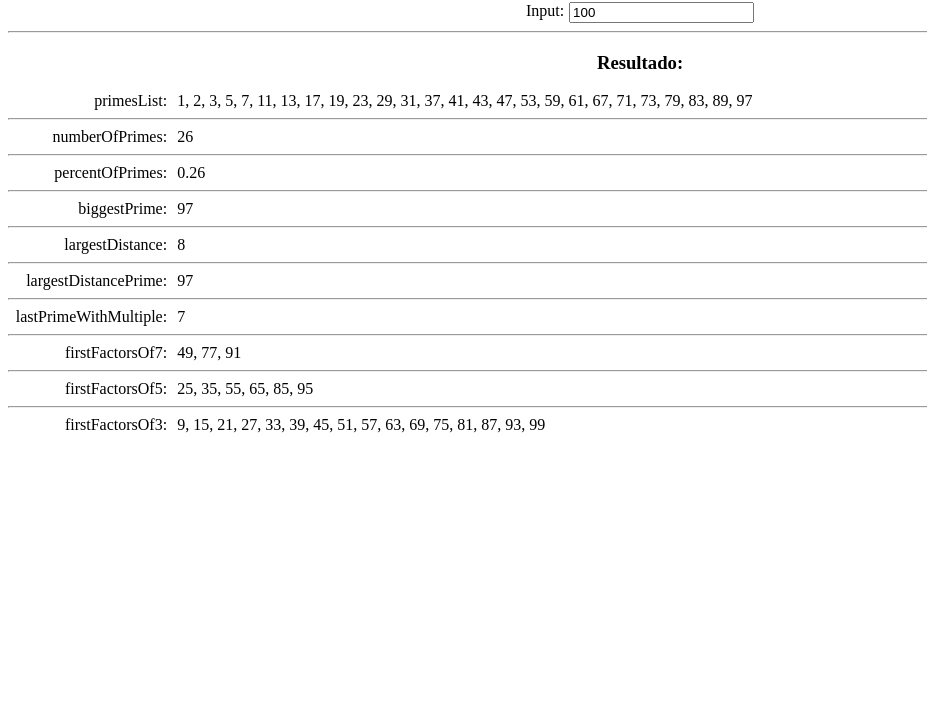
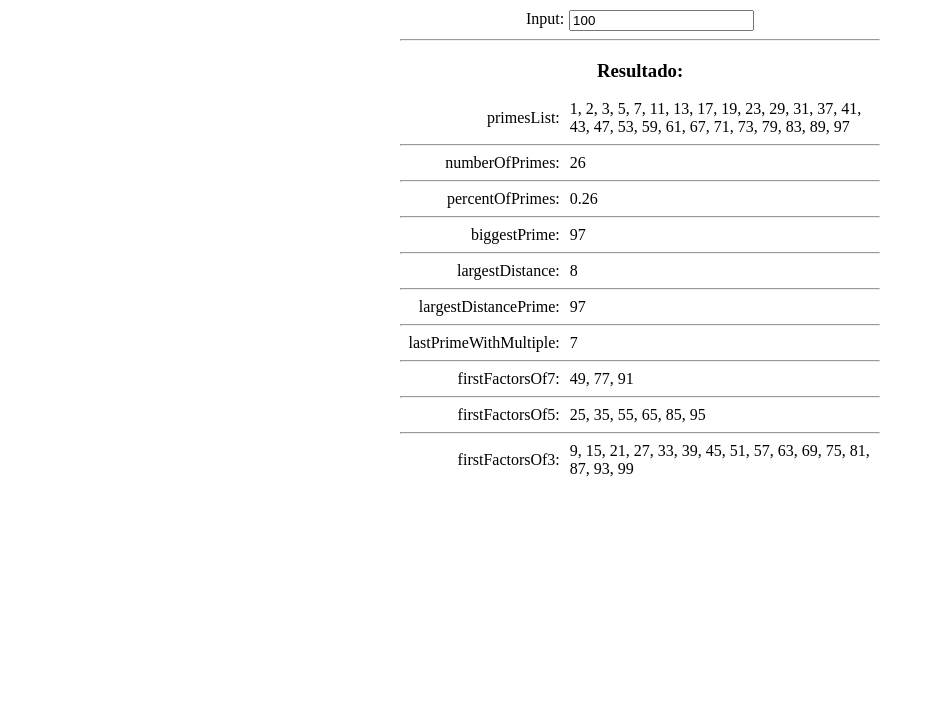
Before and after one commit to DDanDev/AllPrimesUpTo, a plain HTML site: page index.html in a window 1280 px wide. Shown: the part 78-800 px from the top of the page, without its empty margins (0-927 px from the left). Drawn offline with Linux system fonts and the light colour scheme.

Commit message:
Add files via upload

```diff
--- a/index.html
+++ b/index.html
@@ -8,19 +8,21 @@
 		<style>
 			* {
 				box-sizing: border-box;
-
 			}
 		</style>
 	</head>
-	<body>
-		<h1 style="text-align: center;">Prime numbers up to</h1>
-		<div style="display:flex; justify-content: center; gap: 5px">
-            <label for="input">Input: </label>
-            <input type="text" name="input" id="input" value="100" />
-        </div>
-		<hr>
-        <h3 style="text-align: center;">Resultado:</h3>
-		<div id="result"></div>
+	<body style="align-items:center; display: flex; flex-direction: column">
+		<div style="max-width: 480px;">
+			<h1 style="text-align: center">Prime numbers up to</h1>
+			<div style="display: flex; justify-content: center; gap: 5px">
+				<label for="input">Input: </label>
+				<input type="text" name="input" id="input" value="100" />
+			</div>
+			<hr />
+			<h3 style="text-align: center">Resultado:</h3>
+			<div id="result"></div>
+		</div>
 	</body>
+
 	<script src="./index.js"></script>
 </html>
--- a/index.js
+++ b/index.js
@@ -116,7 +116,7 @@ function displayResult(result) {
             displayInfo.push(
                 `<div style="overflow-y: auto; max-height: 5em; margin: 0.2em; display: flex"> <div class="resultTitle" style="width: 10em; margin-right:10px; display:flex; align-items: center; justify-content: right">`
                 + key
-                + `:</div> <div class="resultResult" style="width: calc(100vw - 10em)">`
+                + `:</div> <div class="resultResult" style="width: calc(100% - 10em)">`
                 + ((Array.isArray(result[key])) ? result[key].join(", ") : result[key])
                 + `</div> </div>`
             );
```
